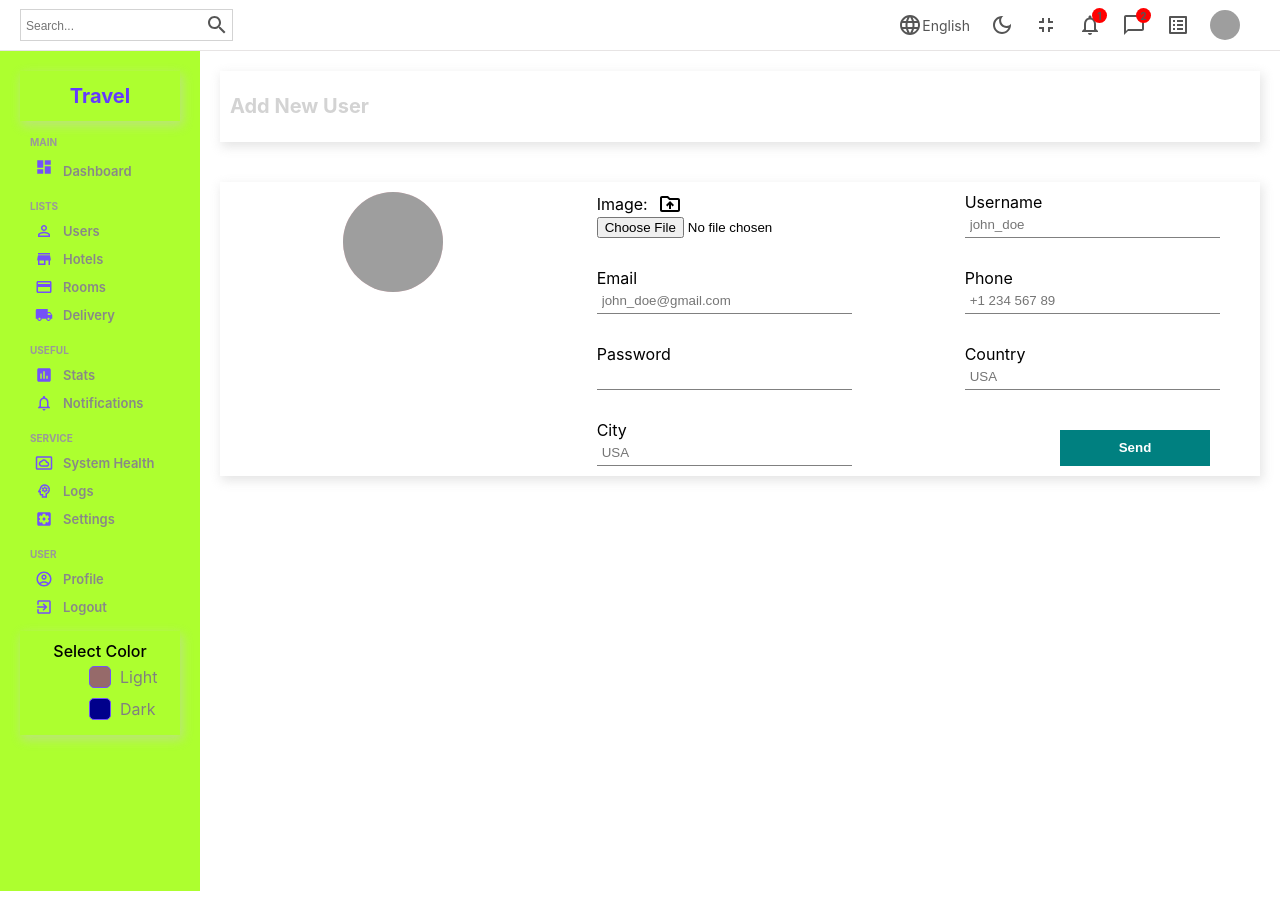
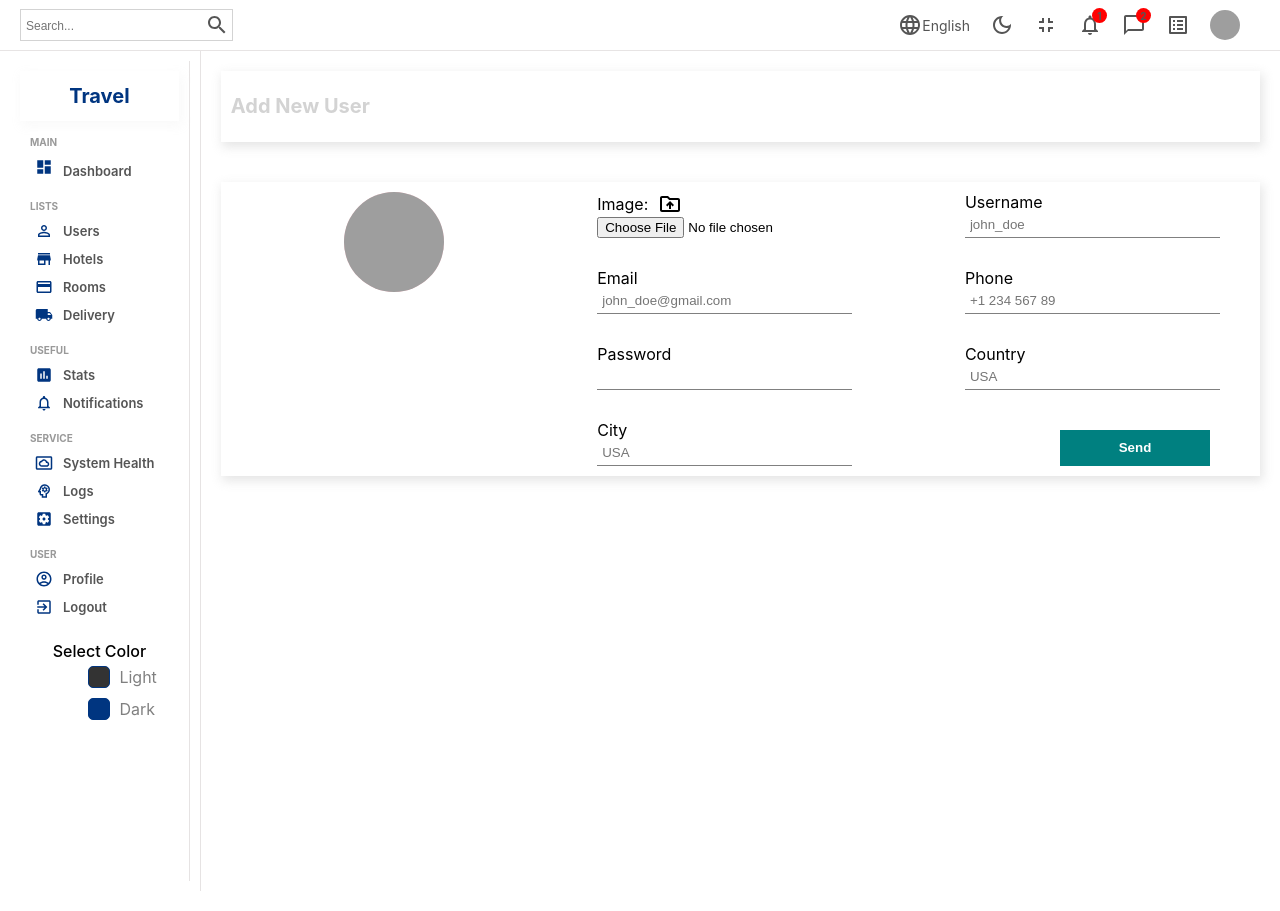
Before and after one commit to narendravs/ticketbooking, a React (Create React App) app in the folder admin/: page /users/new in a window 1280 px wide. Built offline with nearby package versions, Linux system fonts and the light colour scheme; no server answers; sample sign-in values are in the browser's storage; grey boxes are pictures that could not be loaded.

Commit message:
styles: updated the css as per the component desing

```diff
--- a/admin/src/components/sidebar/sidebar.css
+++ b/admin/src/components/sidebar/sidebar.css
@@ -1,15 +1,16 @@
 .sidebar {
   flex: 1;
   min-width: max-content;
-  background-color: greenyellow;
+  /* Updated from greenyellow to a clean white or very light grey for a professional look */
+  background-color: #ffffff;
   min-height: 100vh;
   padding: 10px;
-  /* margin: 10px; */
+  border-right: 0.5px solid rgb(230, 227, 227); /* Added subtle separator */
 }
 
 .sidebar .top {
-  -webkit-box-shadow: 2px 4px 10px 1px rgba(0, 0, 0, 0.47);
-  box-shadow: 2px 4px 10px 1px rgba(201, 201, 201, 0.47);
+  -webkit-box-shadow: 2px 4px 10px 1px rgba(0, 0, 0, 0.05);
+  box-shadow: 2px 4px 10px 1px rgba(201, 201, 201, 0.1);
   height: 50px;
   display: flex;
   align-items: center;
@@ -19,7 +20,8 @@
 .sidebar .top .logo {
   font-size: 20px;
   font-weight: bold;
-  color: #6439ff;
+  /* Updated from purple to Navy Blue to match Login/Register */
+  color: #003580;
 }
 
 .sidebar hr {
@@ -50,27 +52,35 @@
   align-items: center;
   padding: 5px;
   cursor: pointer;
+  border-radius: 5px; /* Added for smoother hover look */
+  transition: all 0.2s ease;
 }
 
 .sidebar .center ul li:hover {
-  background-color: #ece8ff;
+  /* Updated from purple-tint to light blue-tint */
+  background-color: #f0f4f8;
 }
 
 .sidebar .center ul li .icon {
   font-size: 18px;
-  color: #7451f8;
+  /* Updated from purple to Navy Blue */
+  color: #003580;
 }
 
 .sidebar .center ul li span {
   font-size: 13px;
   font-weight: 600;
-  color: #888;
+  /* Darkened for better contrast against white background */
+  color: #555;
   margin-left: 10px;
 }
 
+/* Logic for active/hovered text */
+.sidebar .center ul li:hover span {
+  color: #003580;
+}
+
 .sidebar .bottom {
-  -webkit-box-shadow: 2px 4px 10px 1px rgba(0, 0, 0, 0.47);
-  box-shadow: 2px 4px 10px 1px rgba(201, 201, 201, 0.47);
   display: flex;
   flex-direction: column;
   align-items: center;
@@ -83,15 +93,21 @@
   width: 20px;
   height: 20px;
   border-radius: 5px;
-  border: 1px solid #7451f8;
+  /* Updated border to Navy Blue */
+  border: 1px solid #003580;
   cursor: pointer;
   margin: 5px;
 }
 
+/* Keeping your color options but ensuring the first one is the "Default" blue theme */
+.sidebar .bottom .colorOption:nth-child(1) {
+  background-color: #ffffff;
+}
+
 .sidebar .bottom .colorOption:nth-child(2) {
-  background-color: #966a6a;
+  background-color: #333; /* Changed to dark theme option */
 }
 
 .sidebar .bottom .colorOption:nth-child(3) {
-  background-color: darkblue;
+  background-color: #003580; /* Navy Blue theme option */
 }
```
